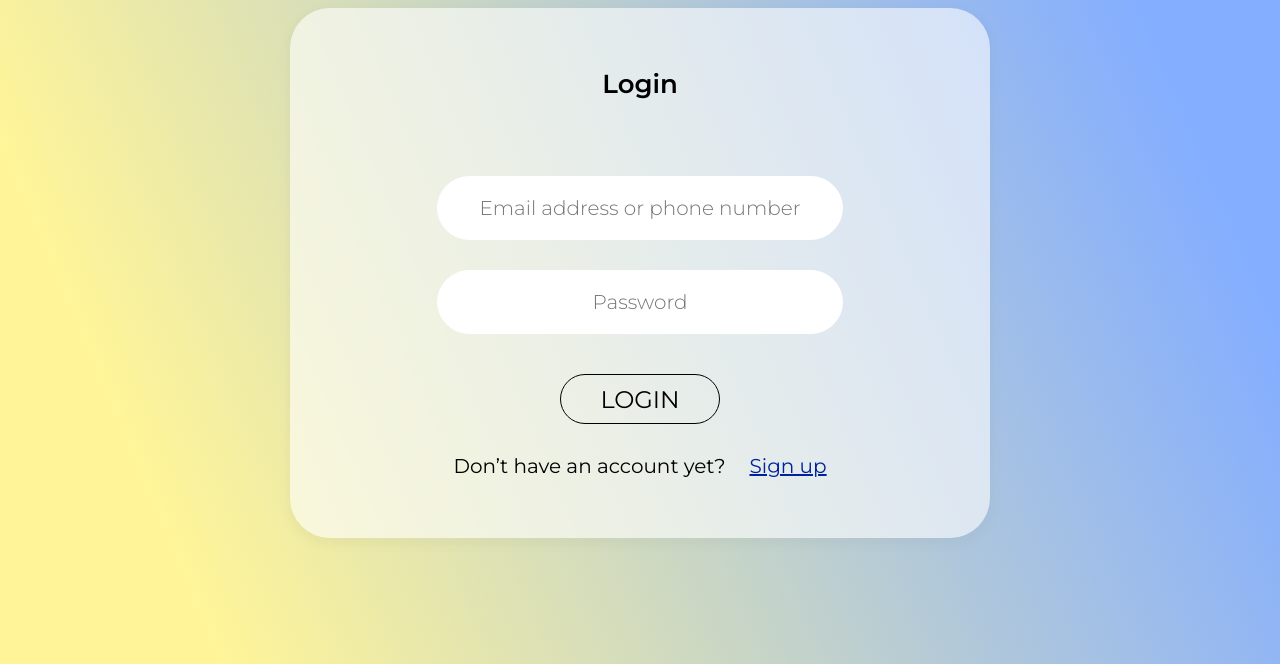
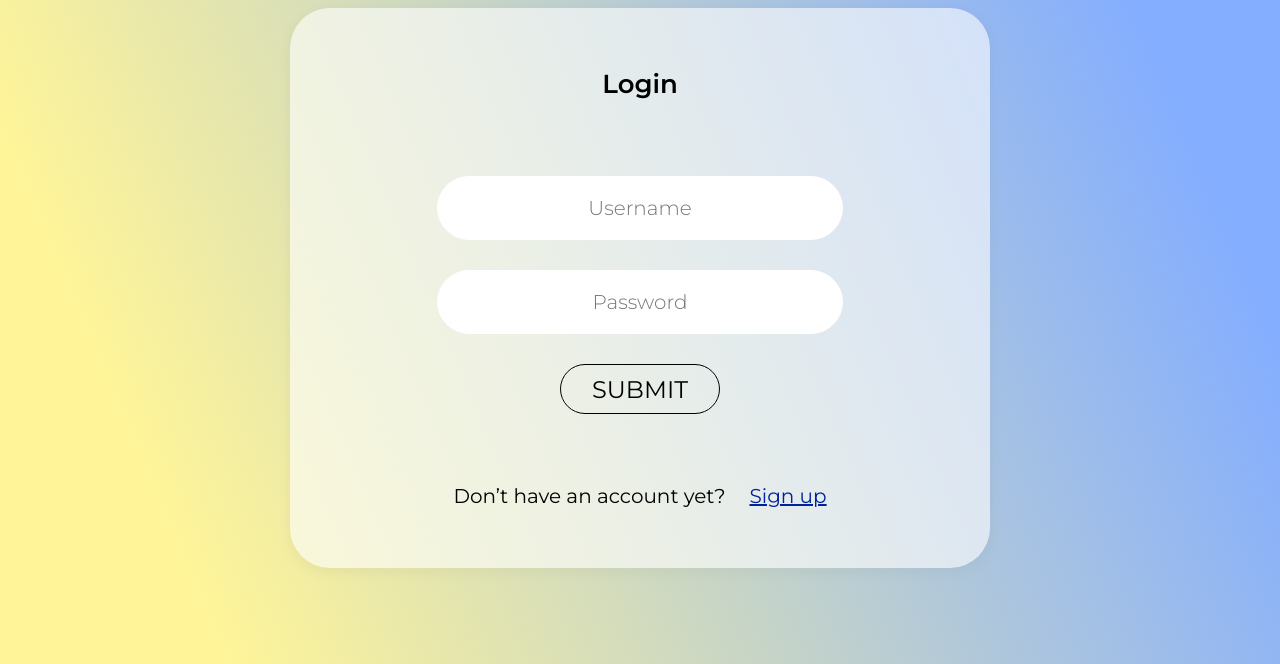
Before and after one commit to MKMartin24/musicBloggerWAD3d, a Django app: page /musicBlogger/login/ in a window 1280 px wide. Shown: the part 327-991 px from the top of the page. Run offline with Django 3.2, Linux system fonts and the light colour scheme.

Commit message:
Login functionality

```diff
--- a/musicBlogger/views.py
+++ b/musicBlogger/views.py
@@ -36,7 +36,6 @@ def styling_function(request, add_to_recent, context_dict):
 
 def login(request):
     context_dict = {}
-    context_dict['message'] ="This is the login page"
     styling_function(request, True, context_dict)
 
     if request.method == 'POST':
@@ -50,7 +49,7 @@ def login(request):
                 login(request, user)
                 return redirect(reverse('musicBlogger:index'))
             else:
-                return HttpResponse("Your musicBlogger account is disabled.")
+                return HttpResponse("Your Music Blogger account is disabled.")
         else:
             print(f"Invalid login details: {username}, {password}")
             return HttpResponse("Invalid login details supplied.")
--- a/templates/musicBlogger/login.html
+++ b/templates/musicBlogger/login.html
@@ -9,11 +9,12 @@ Login
     <div class="login-container">
         <div class="login-items">
             <p class="page-title">Login</p>
-            <form class="form-style">
-                <input placeholder="Email address or phone number" type="text" class="login-input-style" name="email">
+            <form class="form-style" id="login_form" method="post" action="{% url 'musicBlogger:login' %}">
+                {% csrf_token %}
+                <input placeholder="Username" type="text" class="login-input-style" name="username">
                 <input placeholder="Password" type="password" class="login-input-style" name="password">
+                <input class="button-style" type="submit" value = "submit" />
             </form>
-            <button class="button-style">Login</button>
             <div class="signin-text-container">
                 <h5 class="small-text">Don’t have an  account yet?</h5>
                 <a class="link-style" href="{% url 'musicBlogger:new_account' %}">Sign up</a>
```
